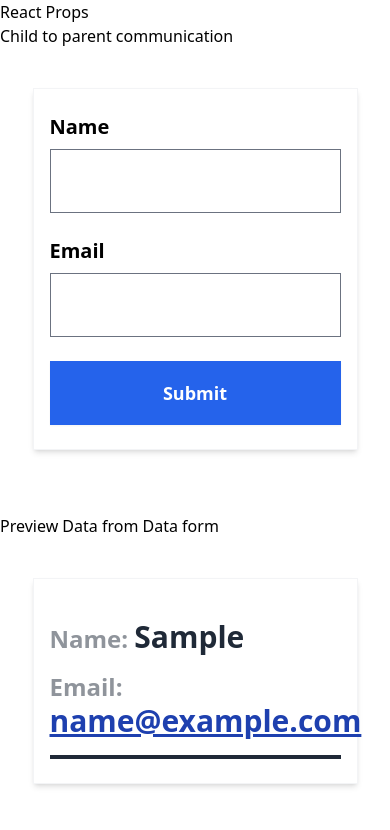
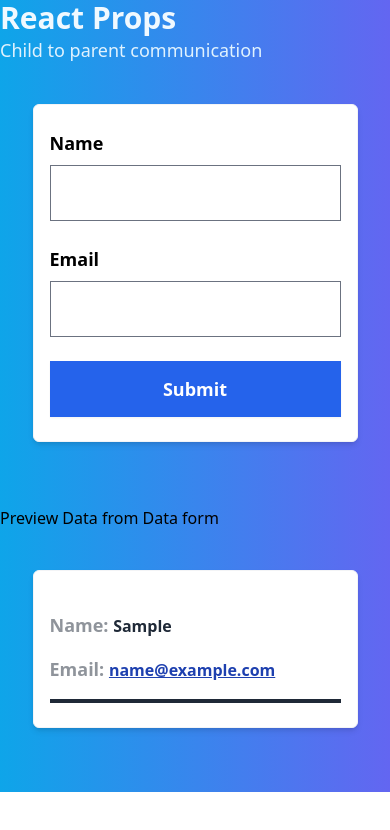
Before and after one commit to tolu-c/ubiquitous-parakeet, a React (Create React App) app in the folder child-to-parent/: page / in a window 390 px wide. Both pictures are taken after typing "Sample", "name@example.com" into the empty fields and a click on the button "Submit". Shown: the top 830 px of the page. Built offline with nearby package versions, Linux system fonts and the light colour scheme.

Commit message:
basic styles

```diff
--- a/child-to-parent/src/App.js
+++ b/child-to-parent/src/App.js
@@ -13,9 +13,11 @@ export default function App() {
   };
 
   return (
-    <div className="">
-      <h1 className="heading">React Props</h1>
-      <h4 className="heading--sec">Child to parent communication</h4>
+    <div className="bg-gradient-to-r w-full h-auto hide-scrollbar overflow-y-scroll scroll-smooth from-sky-500 to-indigo-500">
+      <h1 className="text-3xl font-bold font-sans text-sky-50">React Props</h1>
+      <h4 className="text-lg font-medium font-sans text-sky-100">
+        Child to parent communication
+      </h4>
 
       <div>
         <DataForm onAddData={addData} />
--- a/child-to-parent/src/components/DataForm.js
+++ b/child-to-parent/src/components/DataForm.js
@@ -30,7 +30,7 @@ const DataForm = ({ onAddData }) => {
         <div className="w-full flex flex-col gap-y-2">
           <label
             htmlFor="name"
-            className="capitalize text-xl fonts-sans font-semibold"
+            className="capitalize text-lg md:text-xl fonts-sans font-semibold"
           >
             name
           </label>
@@ -40,14 +40,14 @@ const DataForm = ({ onAddData }) => {
             name="name"
             value={name}
             onChange={(e) => setName(e.target.value)}
-            className="h-16 text-lg text-gray-800/75 font-sans font-italic"
+            className="h-14 md:h-16 text-lg text-gray-800/75 font-sans font-italic"
           />
         </div>
 
         <div className="w-full flex flex-col gap-y-2">
           <label
             htmlFor="email"
-            className="capitalize text-xl fonts-sans font-semibold"
+            className="capitalize text-lg md:text-xl fonts-sans font-semibold"
           >
             email
           </label>
@@ -57,13 +57,13 @@ const DataForm = ({ onAddData }) => {
             name="email"
             value={email}
             onChange={(e) => setEmail(e.target.value)}
-            className="h-16 text-lg text-blue-800/75 font-sans font-italic"
+            className="h-14 md:h-16 text-lg text-blue-800/75 font-sans font-italic"
           />
         </div>
 
         <button
           type="submit"
-          className="bg-blue-600 hover:bg-blue-700 shadow-sm text-white capitalize text-lg font-bold font-sans h-16"
+          className="bg-blue-600 hover:bg-blue-700 shadow-sm text-white capitalize text-lg font-bold font-sans h-14 md:h-16"
         >
           submit
         </button>
--- a/child-to-parent/src/components/DataPreview.js
+++ b/child-to-parent/src/components/DataPreview.js
@@ -5,7 +5,7 @@ const DataPreview = ({ savedData }) => {
   if (savedData.length === 0) {
     return (
       <Card>
-        <h2 className="text-3xl fonts-sans font-semibold text-gray-700">
+        <h2 className="text-lg md:text-2xl lg:text-3xl fonts-sans font-semibold text-gray-700">
           No data yet. Fill in the form to have some data.
         </h2>
       </Card>
--- a/child-to-parent/src/components/DataPreviewItem.js
+++ b/child-to-parent/src/components/DataPreviewItem.js
@@ -1,12 +1,15 @@
 const DataPreviewItem = ({ name, email }) => {
   return (
     <div className="w-full flex flex-col gap-y-4 py-4 border-b-4 border-gray-800">
-      <p className="text-2xl capitalize font-bold text-gray-800/50">
-        Name: <span className="text-gray-800 text-3xl">{name}</span>
+      <p className="text-lg capitalize font-bold text-gray-800/50">
+        Name:{" "}
+        <span className="text-gray-800 text-base md:text-xl lg:text-2xl">
+          {name}
+        </span>
       </p>
-      <p className="text-2xl capitalize font-bold text-gray-800/50">
+      <p className="text-lg capitalize font-bold text-gray-800/50">
         email:{" "}
-        <span className="text-blue-800 cursor-pointer underline lowercase text-3xl">
+        <span className="text-blue-800 cursor-pointer underline lowercase text-base md:text-xl lg:text-2xl">
           {email}
         </span>
       </p>
--- a/child-to-parent/src/components/ui/Card.js
+++ b/child-to-parent/src/components/ui/Card.js
@@ -1,6 +1,6 @@
 const Card = ({ children }) => {
   return (
-    <div className="w-5/6 mx-auto border border-gray-100 shadow-md p-4 py-6 mb-16 my-10">
+    <div className="w-5/6 md:w-3/4 lg:w-1/2 bg-white rounded-md mx-auto border border-gray-100 shadow-md p-4 py-6 mb-16 my-10">
       {children}
     </div>
   );
--- a/child-to-parent/src/index.css
+++ b/child-to-parent/src/index.css
@@ -1,3 +1,7 @@
 @tailwind base;
 @tailwind components;
 @tailwind utilities;
+
+.hide-scrollbar::-webkit-scrollbar {
+  display: none;
+}
```
